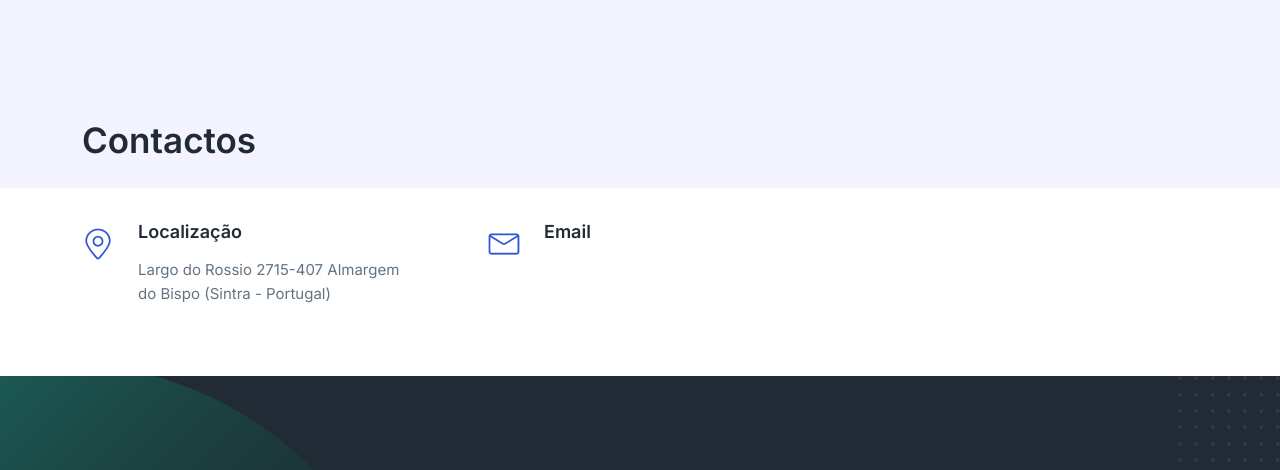
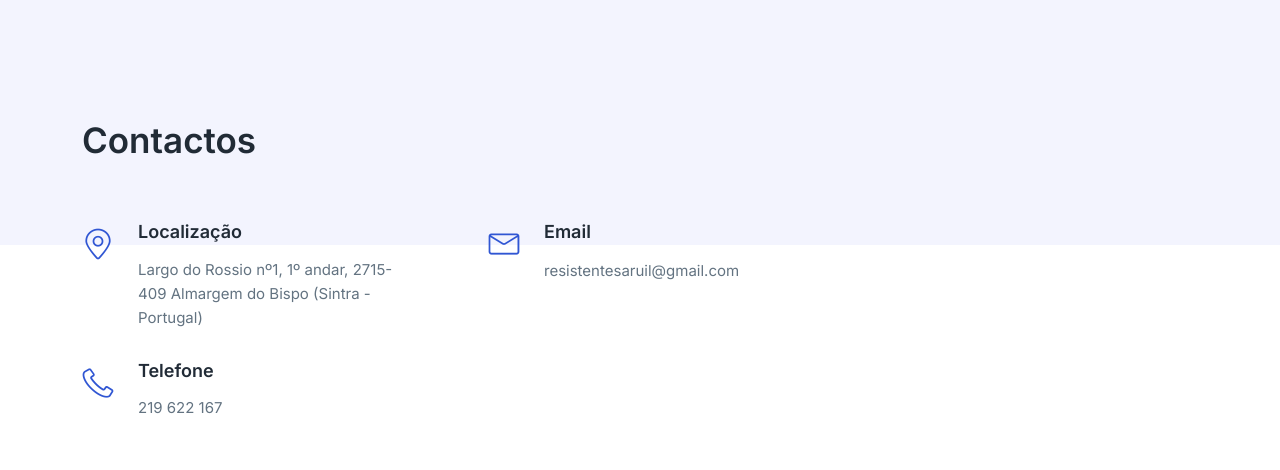
Before and after one commit to ARPI-Aruil/ARPI-Aruil.github.io, a website: page index.html in a window 1280 px wide. Shown: the part 1247-1717 px from the top of the page. Drawn offline with Linux system fonts and the light colour scheme.

Commit message:
Contactos actualizados

```diff
--- a/index.html
+++ b/index.html
@@ -169,7 +169,7 @@
                   </div>
                   <div class="ud-info-meta">
                     <h5>Localização</h5>
-                    <p>Largo do Rossio 2715-407 Almargem do Bispo (Sintra - Portugal)</p>
+                    <p>Largo do Rossio nº1, 1º andar, 2715-409 Almargem do Bispo (Sintra - Portugal)</p>
                   </div>
                 </div>
                 <div class="ud-single-info">
@@ -178,7 +178,16 @@
                   </div>
                   <div class="ud-info-meta">
                     <h5>Email</h5>
-                    <!-- <a href="mailto:srdaruilense@sapo.pt"><p>srdaruilense@sapo.pt</p></a> -->
+                    <a href="mailto:srdaruilense@sapo.pt"><p>resistentesaruil@gmail.com</p></a>
+                  </div>
+                </div>
+				<div class="ud-single-info">
+                  <div class="ud-info-icon">
+                    <i class="lni lni-phone"></i>
+                  </div>
+                  <div class="ud-info-meta">
+                    <h5>Telefone</h5>
+                    <p>219 622 167</p>
                   </div>
                 </div>
               </div>
```
